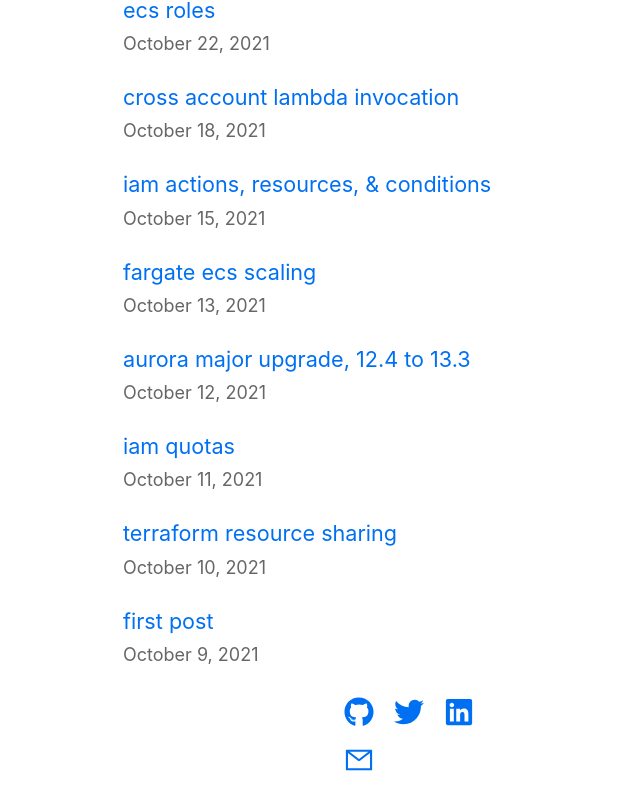
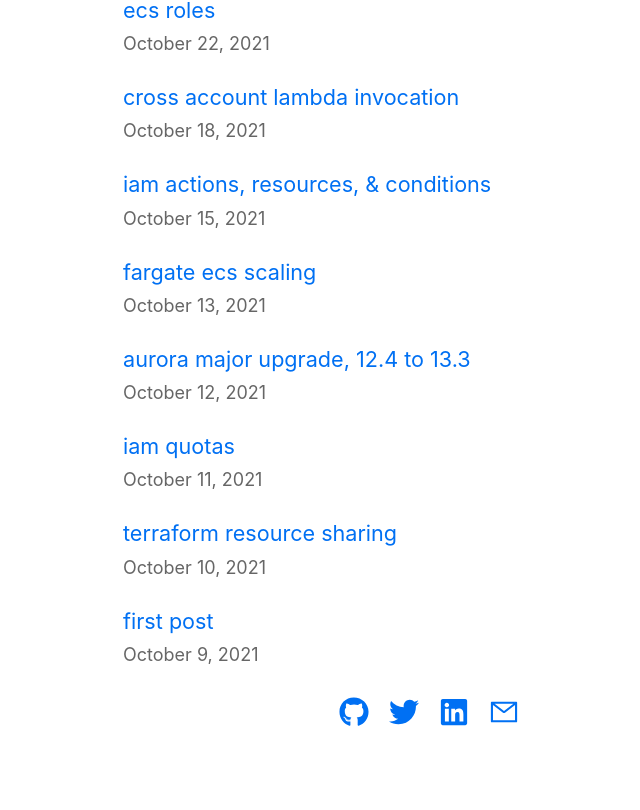
Before and after one commit to jamespgrant3/blog, a Next.js app: page / in a window 1280 px wide. Shown: the part 3910-4720 px from the top of the page, without its empty margins (211-851 px from the left). Built offline with nearby package versions, Linux system fonts and the light colour scheme.

Commit message:
minor style tweak

```diff
--- a/styles/utils.module.css
+++ b/styles/utils.module.css
@@ -58,7 +58,7 @@
 
 .footer > .iconWrapper {
   margin: auto;
-  width: 190px;
+  width: 200px;
 }
 
 .footer > .iconWrapper > .icon {
```
